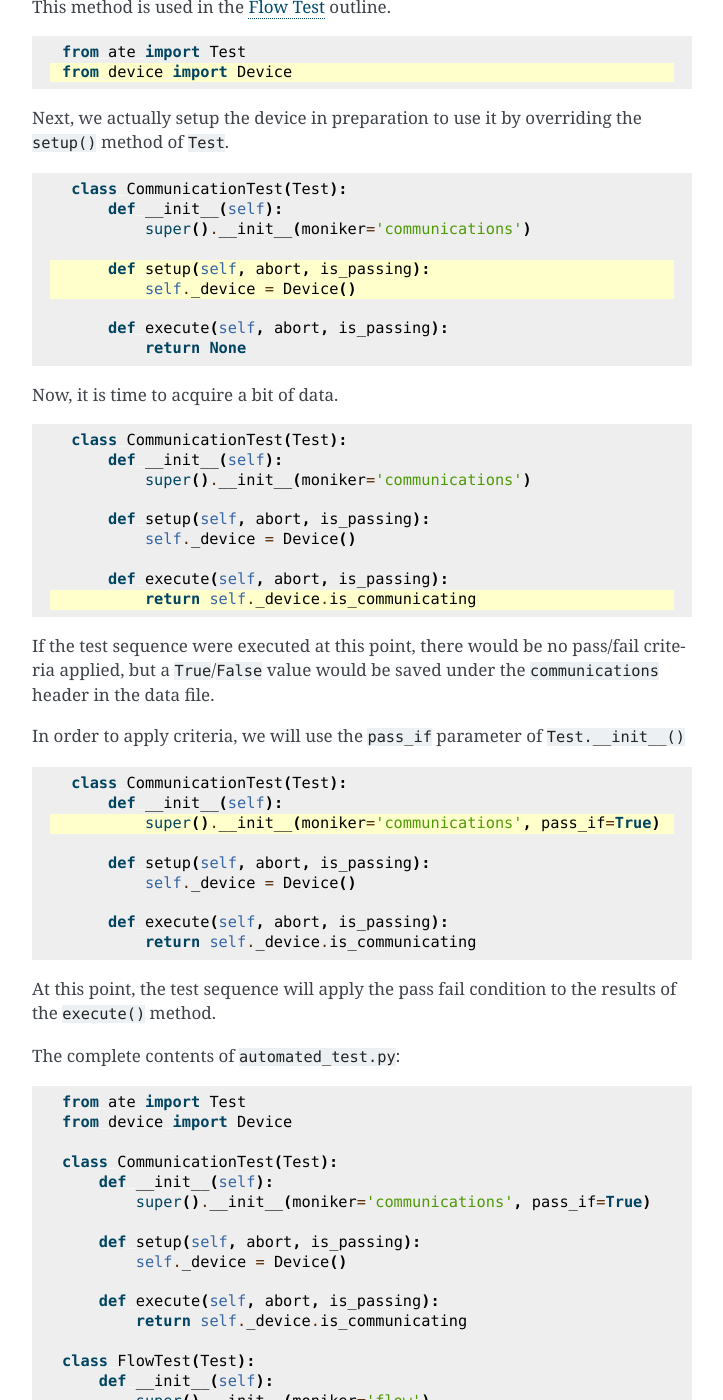
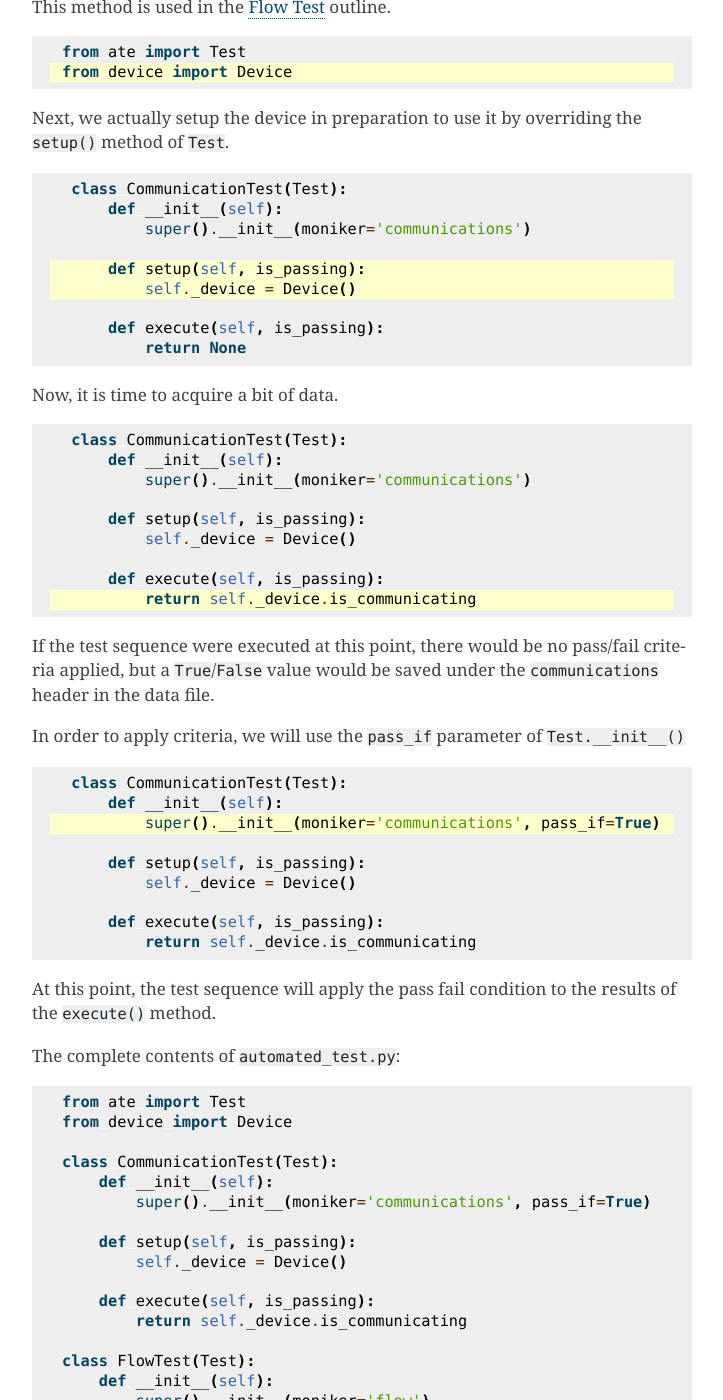
Before and after one commit to slightlynybbled/mats, a Sphinx documentation site: the page built from docs/source/pages/guided-test-development.rst, in a window 1280 px wide and 1400 px high, scrolled down 1911 px. Shown: the whole window, without its empty margins (388-1111 px from the left). Built offline with Sphinx 7.4.7, drawn with Linux system fonts in a browser that asks for light colours; some of the changed text lies outside the part shown.

```diff
--- a/docs/source/pages/guided-test-development.rst
+++ b/docs/source/pages/guided-test-development.rst
@@ -68,14 +68,14 @@ First, we import ``ate.Test`` and subclass our custom tests::
         def __init__(self):
             super().__init__(moniker='communications')
 
-        def execute(self, abort, is_passing):
+        def execute(self, is_passing):
             return None
 
     class FlowTest(Test):
         def __init__(self):
             super().__init__(moniker='flow')
 
-        def execute(self, abort, is_passing):
+        def execute(self, is_passing):
             return None
 
 At this point, our tests don't do anything but implement the test class.  If this test
@@ -105,10 +105,10 @@ Next, we actually setup the device in preparation to use it by overriding the
         def __init__(self):
             super().__init__(moniker='communications')
 
-        def setup(self, abort, is_passing):
+        def setup(self, is_passing):
             self._device = Device()
 
-        def execute(self, abort, is_passing):
+        def execute(self, is_passing):
             return None
 
 Now, it is time to acquire a bit of data.
@@ -120,10 +120,10 @@ Now, it is time to acquire a bit of data.
         def __init__(self):
             super().__init__(moniker='communications')
 
-        def setup(self, abort, is_passing):
+        def setup(self, is_passing):
             self._device = Device()
 
-        def execute(self, abort, is_passing):
+        def execute(self, is_passing):
             return self._device.is_communicating
 
 If the test sequence were executed at this point, there would be no pass/fail
@@ -140,10 +140,10 @@ In order to apply criteria, we will use the ``pass_if`` parameter of
         def __init__(self):
             super().__init__(moniker='communications', pass_if=True)
 
-        def setup(self, abort, is_passing):
+        def setup(self, is_passing):
             self._device = Device()
 
-        def execute(self, abort, is_passing):
+        def execute(self, is_passing):
             return self._device.is_communicating
 
 At this point, the test sequence will apply the pass fail condition to the results
@@ -158,17 +158,17 @@ The complete contents of ``automated_test.py``::
         def __init__(self):
             super().__init__(moniker='communications', pass_if=True)
 
-        def setup(self, abort, is_passing):
+        def setup(self, is_passing):
             self._device = Device()
 
-        def execute(self, abort, is_passing):
+        def execute(self, is_passing):
             return self._device.is_communicating
 
     class FlowTest(Test):
         def __init__(self):
             super().__init__(moniker='flow')
 
-        def execute(self, abort, is_passing):
+        def execute(self, is_passing):
             return None
 
 
@@ -194,7 +194,7 @@ we utilize the ``daq.flow`` property to return the flow value on test execution.
       def __init__(self):
           super().__init__(moniker='flow')
 
-      def execute(self, abort, is_passing):
+      def execute(self, is_passing):
           return daq.flow
 
 Next, we will apply minimum and maximum pass/fail criteria to the test:
@@ -206,7 +206,7 @@ Next, we will apply minimum and maximum pass/fail criteria to the test:
         def __init__(self):
             super().__init__(moniker='flow', min_value=5.8, max_value=6.2)
 
-        def execute(self, abort, is_passing):
+        def execute(self, is_passing):
             return daq.flow
 
 Using the ``min_value`` and ``max_value`` parameters allows us to apply quantitative
@@ -227,17 +227,17 @@ Finally, we have our complete test definition!
         def __init__(self):
             super().__init__(moniker='communications', pass_if=True)
 
-        def setup(self, abort, is_passing):
+        def setup(self, is_passing):
             self._device = Device()
 
-        def execute(self, abort, is_passing):
+        def execute(self, is_passing):
             return self._device.is_communicating
 
     class FlowTest(Test):
         def __init__(self):
             super().__init__(moniker='flow', min_value=5.8, max_value=6.2)
 
-        def execute(self, abort, is_passing):
+        def execute(self, is_passing):
             return daq.flow
 
 Create Test Sequence
```
Also changed, not shown: docs/source/pages/examples.rst (+10 -15 lines), 3 other files.
